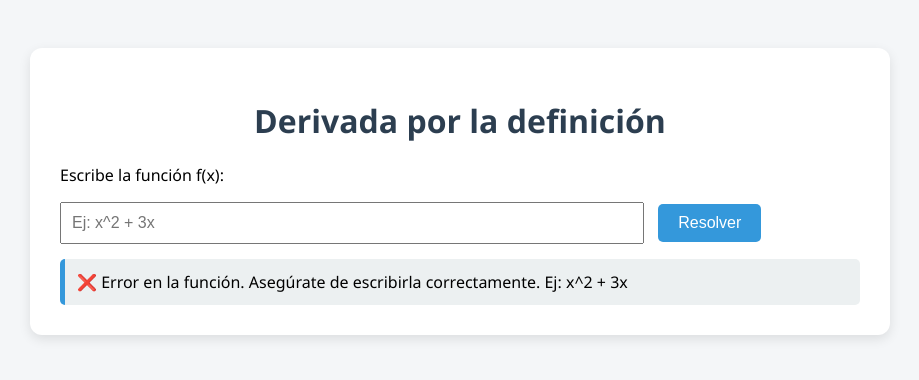
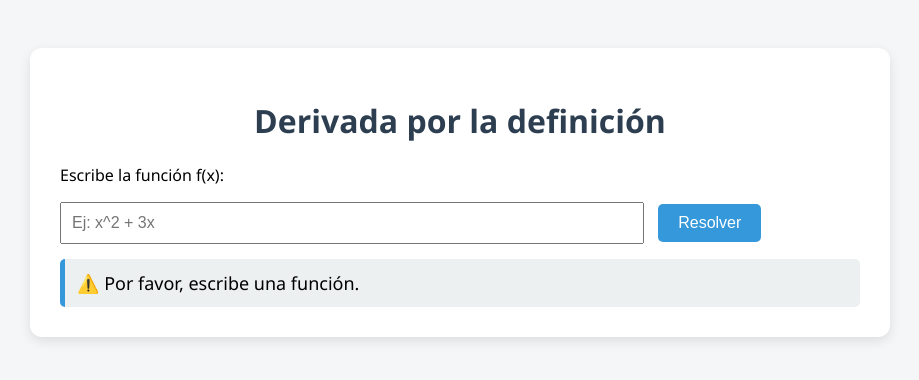
Before and after one commit to kiaCh2/C-lculoS6, a plain HTML site: page index.html in a window 1280 px wide. Both pictures are taken after a click on the button "Resolver". Shown: the whole page, without its empty margins (180-1099 px from the left). Drawn offline with nearby package versions, Linux system fonts and the light colour scheme.

Commit message:
Update index.html

```diff
--- a/index.html
+++ b/index.html
@@ -2,7 +2,7 @@
 <html lang="es">
 <head>
   <meta charset="UTF-8">
-  <title>Derivada por Definición</title>
+  <title>Derivada paso a paso</title>
   <script src="https://cdnjs.cloudflare.com/ajax/libs/mathjs/11.11.1/math.min.js"></script>
   <style>
     body {
@@ -10,7 +10,6 @@
       background-color: #f4f6f8;
       padding: 40px;
     }
-
     .contenedor {
       background: white;
       max-width: 800px;
@@ -19,14 +18,16 @@
       border-radius: 12px;
       box-shadow: 0 4px 12px rgba(0,0,0,0.1);
     }
-
+    h1 {
+      text-align: center;
+      color: #2c3e50;
+    }
     input {
       width: 70%;
       padding: 10px;
       font-size: 16px;
       margin-right: 10px;
     }
-
     button {
       padding: 10px 20px;
       font-size: 16px;
@@ -36,18 +37,13 @@
       border-radius: 5px;
       cursor: pointer;
     }
-
     .paso {
       background-color: #ecf0f1;
       padding: 12px;
       border-left: 5px solid #3498db;
       margin-top: 15px;
       border-radius: 5px;
-    }
-
-    h1 {
-      text-align: center;
-      color: #2c3e50;
+      font-size: 18px;
     }
   </style>
 </head>
@@ -57,45 +53,53 @@
     <p>Escribe la función f(x):</p>
     <input type="text" id="funcion" placeholder="Ej: x^2 + 3x">
     <button onclick="resolver()">Resolver</button>
-
     <div id="resultados"></div>
   </div>
 
   <script>
     function resolver() {
-      const fxInput = document.getElementById("funcion").value;
+      const entrada = document.getElementById("funcion").value.trim();
       const resultados = document.getElementById("resultados");
       resultados.innerHTML = "";
 
+      if (!entrada) {
+        resultados.innerHTML = '<div class="paso">⚠️ Por favor, escribe una función.</div>';
+        return;
+      }
+
       try {
-        // Paso 1: f(x + h)
         const h = math.parse("h");
-        const x = math.parse("x");
+        const f_x = math.parse(entrada);
 
-        const f_x = math.parse(fxInput);
-        const f_x_h = f_x.transform(node => {
-          return node.isSymbolNode && node.name === "x"
+        // f(x)
+        const fx = f_x.toString();
+
+        // f(x + h)
+        const f_x_h = f_x.transform(node =>
+          node.isSymbolNode && node.name === "x"
             ? math.parse("(x + h)")
-            : node;
-        });
-
-        const fx = f_x.toString();
+            : node
+        );
         const fxh = f_x_h.toString();
 
-        // Paso 2: (f(x+h) - f(x)) / h
+        // Paso 1: Diferencia
         const diferencia = math.simplify(`(${fxh}) - (${fx})`);
+
+        // Paso 2: Cociente
         const cociente = math.simplify(`(${diferencia.toString()}) / h`);
+
+        // Paso 3: Límite (h → 0)
         const derivada = math.simplify(cociente.toString().replace(/h/g, "0"));
 
         // Mostrar pasos
-        resultados.innerHTML += `<div class="paso">1. Fórmula: f'(x) = lim<sub>h→0</sub> [(f(x + h) - f(x)) / h]</div>`;
-        resultados.innerHTML += `<div class="paso">2. f(x) = ${fx}</div>`;
-        resultados.innerHTML += `<div class="paso">3. f(x + h) = ${fxh}</div>`;
-        resultados.innerHTML += `<div class="paso">4. Sustituyendo: [${fxh} - ${fx}] / h</div>`;
-        resultados.innerHTML += `<div class="paso">5. Simplificando: ${cociente.toString()}</div>`;
-        resultados.innerHTML += `<div class="paso">6. Aplicando el límite h → 0: f'(x) = ${math.simplify(derivada.toString())}</div>`;
-      } catch (e) {
-        resultados.innerHTML = `<div class="paso">❌ Error en la función. Asegúrate de escribirla correctamente. Ej: x^2 + 3x</div>`;
+        resultados.innerHTML += `<div class="paso">1️⃣ Fórmula general: f'(x) = lim₍ₕ→0₎ [(f(x+h) - f(x)) / h]</div>`;
+        resultados.innerHTML += `<div class="paso">2️⃣ f(x) = ${fx}</div>`;
+        resultados.innerHTML += `<div class="paso">3️⃣ f(x+h) = ${fxh}</div>`;
+        resultados.innerHTML += `<div class="paso">4️⃣ Diferencia: (${fxh}) - (${fx}) = ${diferencia.toString()}</div>`;
+        resultados.innerHTML += `<div class="paso">5️⃣ Cociente: (${diferencia.toString()}) / h = ${cociente.toString()}</div>`;
+        resultados.innerHTML += `<div class="paso">6️⃣ Límite cuando h → 0: f'(x) = ${math.simplify(derivada.toString())} ✅</div>`;
+      } catch (error) {
+        resultados.innerHTML = `<div class="paso">❌ Error al procesar la función. Asegúrate de escribirla correctamente. Ejemplo válido: x^3 + 2x</div>`;
       }
     }
   </script>
```
